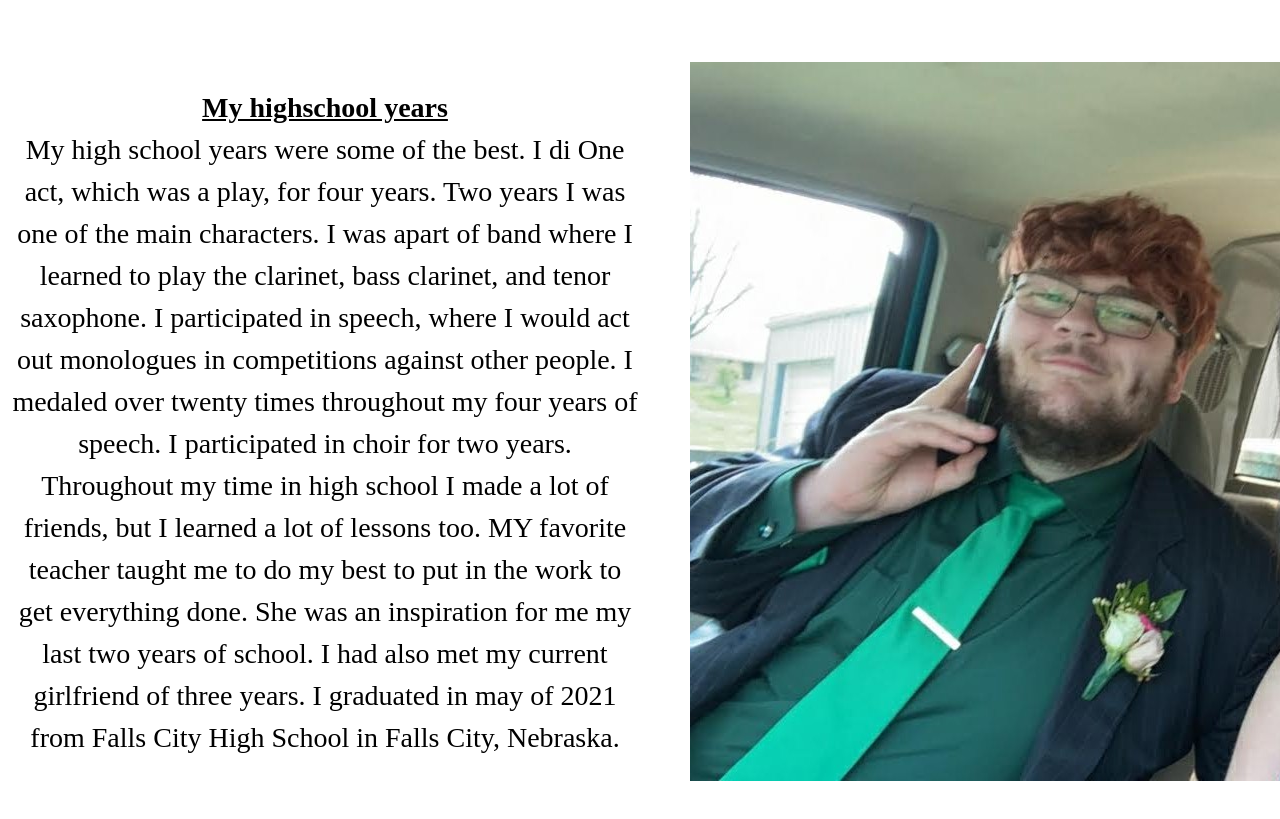
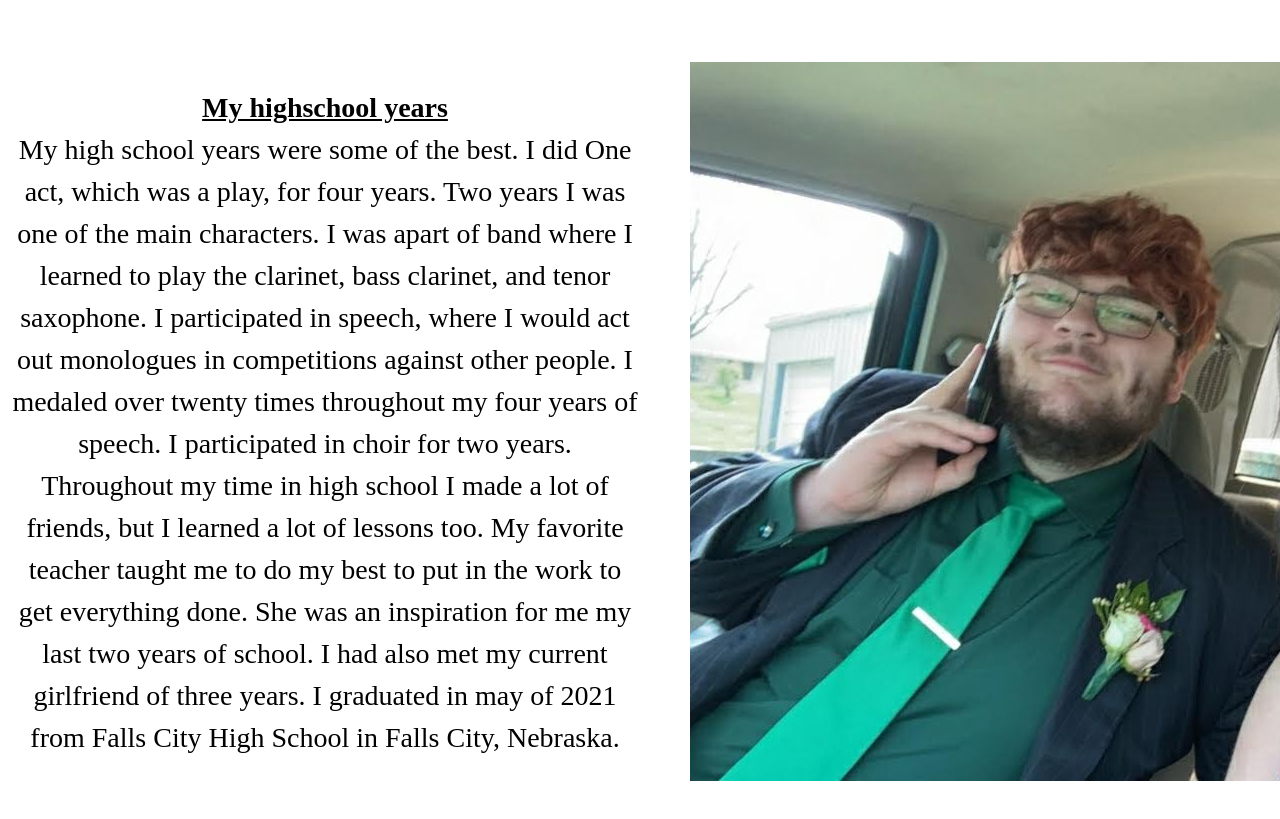
Before and after one commit to Markimoo377/Markimoo377.github.io, a plain HTML site: page about.html in a window 1280 px wide. Shown: the part 2640-3459 px from the top of the page. Drawn offline with Linux system fonts and the light colour scheme.

Commit message:
Update about.html

```diff
--- a/about.html
+++ b/about.html
@@ -43,7 +43,7 @@
 
   <div class="child">
   <p><strong><u>My highschool years</u></strong></p>
-    <p>My high school years were some of the best. I di One act, which was a play, for four years. Two years I was one of the main characters. I was apart of band where I learned to play the clarinet, bass clarinet, and tenor saxophone. I participated in speech, where I would act out monologues in competitions against other people. I medaled over twenty times throughout my four years of speech. I participated in choir for two years. Throughout my time in high school I made a lot of friends, but I learned a lot of lessons too. MY favorite teacher taught me to do my best to put in the work to get everything done. She was an inspiration for me my last two years of school. I had also met my current girlfriend of three years. I graduated in may of 2021 from Falls City High School in Falls City, Nebraska.</p></div>
+    <p>My high school years were some of the best. I did One act, which was a play, for four years. Two years I was one of the main characters. I was apart of band where I learned to play the clarinet, bass clarinet, and tenor saxophone. I participated in speech, where I would act out monologues in competitions against other people. I medaled over twenty times throughout my four years of speech. I participated in choir for two years. Throughout my time in high school I made a lot of friends, but I learned a lot of lessons too. My favorite teacher taught me to do my best to put in the work to get everything done. She was an inspiration for me my last two years of school. I had also met my current girlfriend of three years. I graduated in may of 2021 from Falls City High School in Falls City, Nebraska.</p></div>
   <div class="child">
     <img src="prom.jpg" alt="High School Prom">
   </div>
```
